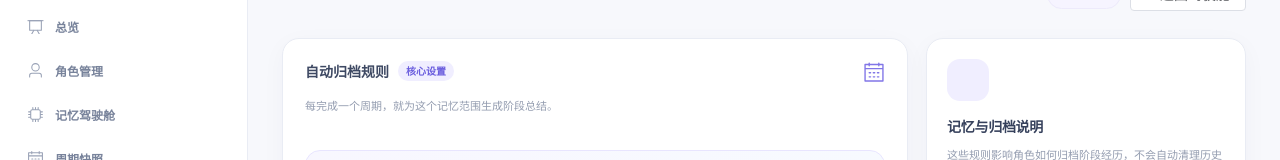
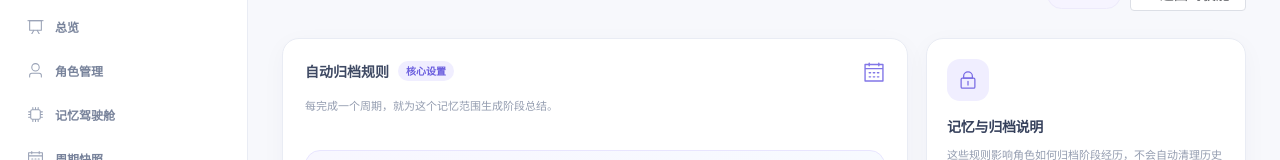
Before and after one commit to is0612/yiling-hub, a Nuxt app: page /characters/big-fish/settings/memory in a window 1280 px wide. Shown: the part 205-365 px from the top of the page. Built offline with nearby package versions, Linux system fonts and the light colour scheme.

Commit message:
修复 Element Plus 图标引用

```diff
--- a/app/pages/characters/[id]/settings/memory.vue
+++ b/app/pages/characters/[id]/settings/memory.vue
@@ -1,5 +1,5 @@
 <script setup lang="ts">
-import { ArrowLeft, Calendar, InfoFilled, RefreshLeft, Setting, ShieldCheck, Select } from "@element-plus/icons-vue";
+import { ArrowLeft, Calendar, InfoFilled, RefreshLeft, Setting, Lock, Select } from "@element-plus/icons-vue";
 import { ElMessage } from "element-plus";
 import { initialCharacters, type Character } from "~/utils/mock-data";
 
@@ -67,7 +67,7 @@ function resetSettings() {
 
       <aside class="settings-side">
         <section class="surface panel">
-          <div class="side-icon"><el-icon><ShieldCheck /></el-icon></div>
+          <div class="side-icon"><el-icon><Lock /></el-icon></div>
           <h2 class="section-heading">记忆与归档说明</h2>
           <p class="section-description" style="margin-top:9px">这些规则影响角色如何归档阶段经历，不会自动清理历史快照。</p>
           <div class="rule-item"><span class="rule-number">01</span><div><strong>快照是阶段记录</strong><p>每隔 N 天生成一份总结，不代表只保留最近 N 天的消息。</p></div></div>
```
